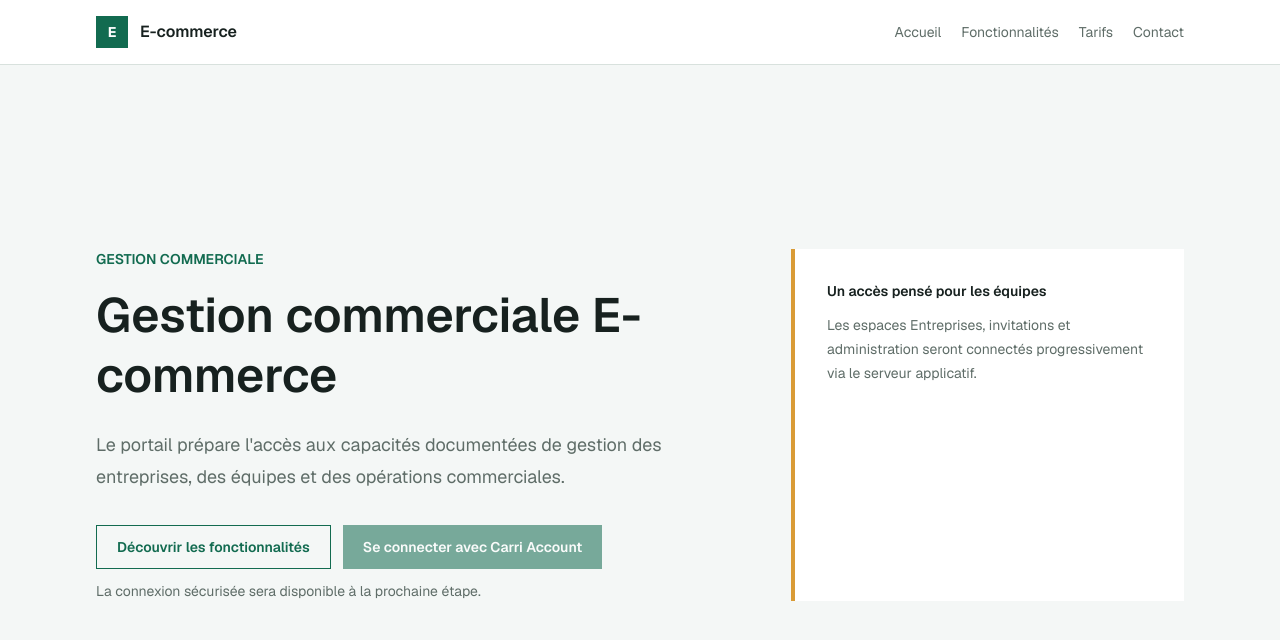
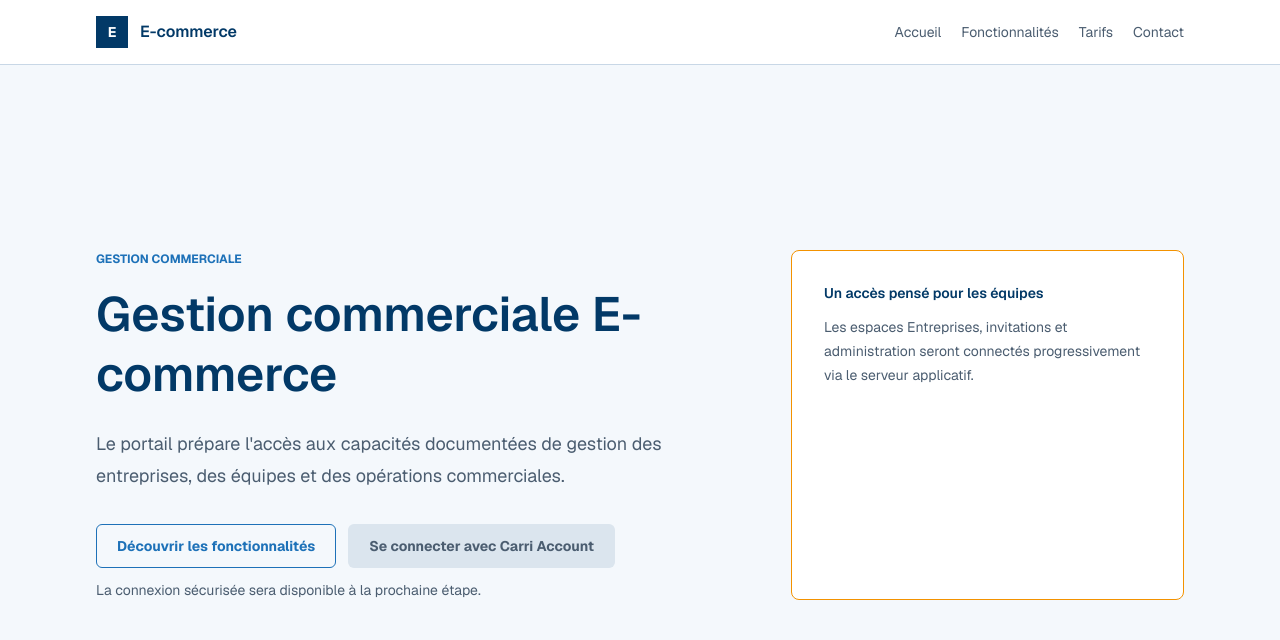
Before and after one commit to djtg-dig/ecomfront, a Next.js app: page / in a window 1280 px wide. Shown: the top 640 px of the page. Built offline with nearby package versions, Linux system fonts and the light colour scheme; no server answers.

Commit message:
feat: align ecommerce UI with Djana Academy brand identity and SEO tests

```diff
--- a/src/app/(public)/contact/page.tsx
+++ b/src/app/(public)/contact/page.tsx
@@ -6,11 +6,11 @@ export const metadata: Metadata = createPublicMetadata("/contact");
 
 export default function ContactPage() {
   return (
-    <main className="min-h-screen bg-[var(--surface)] text-[var(--ink)]">
+    <main className="page-shell">
       <PublicHeader />
       <section className="mx-auto max-w-6xl px-5 py-16 sm:px-8 sm:py-20">
-        <p className="text-sm font-semibold text-[var(--brand)]">CONTACT</p>
-        <h1 className="mt-4 text-4xl font-semibold leading-tight sm:text-5xl">Contact</h1>
+        <p className="eyebrow">CONTACT</p>
+        <h1 className="mt-4 text-4xl font-semibold leading-tight text-[var(--brand-secondary)] sm:text-5xl">Contact</h1>
         <p className="mt-6 max-w-2xl text-lg leading-8 text-[var(--muted)]">
           Les modalités de contact seront publiées après validation. Aucun moyen de contact public n&apos;est encore affiché.
         </p>
--- a/src/app/(public)/page.tsx
+++ b/src/app/(public)/page.tsx
@@ -7,23 +7,23 @@ export const metadata: Metadata = createPublicMetadata("/");
 
 export default function Home() {
   return (
-    <main className="min-h-screen bg-[var(--surface)] text-[var(--ink)]">
+    <main className="page-shell">
       <PublicHeader />
 
       <section className="mx-auto grid min-h-[calc(100vh-5rem)] max-w-6xl content-center gap-10 px-5 py-16 sm:px-8 lg:grid-cols-[1.25fr_0.75fr]">
         <div className="max-w-2xl">
-          <p className="mb-4 text-sm font-semibold text-[var(--brand)]">GESTION COMMERCIALE</p>
-          <h1 className="text-4xl font-semibold leading-tight sm:text-5xl">
+          <p className="eyebrow mb-4">GESTION COMMERCIALE</p>
+          <h1 className="text-4xl font-semibold leading-tight text-[var(--brand-secondary)] sm:text-5xl">
             Gestion commerciale E-commerce
           </h1>
           <p className="mt-6 max-w-xl text-lg leading-8 text-[var(--muted)]">
             Le portail prépare l&apos;accès aux capacités documentées de gestion des entreprises, des équipes et des opérations commerciales.
           </p>
-          <Link className="mt-8 inline-flex h-11 items-center justify-center border border-[var(--brand)] px-5 text-sm font-semibold text-[var(--brand)] hover:bg-[var(--brand)] hover:text-white" href="/fonctionnalites">
+          <Link className="button button-outline mt-8" href="/fonctionnalites">
             Découvrir les fonctionnalités
           </Link>
           <button
-            className="ml-0 mt-3 inline-flex h-11 items-center justify-center bg-[var(--brand)] px-5 text-sm font-semibold text-white disabled:cursor-not-allowed disabled:opacity-55 sm:ml-3"
+            className="button button-primary ml-0 mt-3 sm:ml-3"
             disabled
             type="button"
           >
@@ -34,8 +34,8 @@ export default function Home() {
           </p>
         </div>
 
-        <aside className="border-l-4 border-[var(--accent)] bg-white p-6 sm:p-8">
-          <h2 className="text-sm font-semibold text-[var(--ink)]">Un accès pensé pour les équipes</h2>
+        <aside className="content-panel accent-rule border-l-4 p-6 sm:p-8">
+          <h2 className="text-sm font-semibold text-[var(--brand-secondary)]">Un accès pensé pour les équipes</h2>
           <p className="mt-3 text-sm leading-6 text-[var(--muted)]">
             Les espaces Entreprises, invitations et administration seront connectés
             progressivement via le serveur applicatif.
--- a/src/app/(public)/tarifs/page.tsx
+++ b/src/app/(public)/tarifs/page.tsx
@@ -6,11 +6,11 @@ export const metadata: Metadata = createPublicMetadata("/tarifs");
 
 export default function TarifsPage() {
   return (
-    <main className="min-h-screen bg-[var(--surface)] text-[var(--ink)]">
+    <main className="page-shell">
       <PublicHeader />
       <section className="mx-auto max-w-6xl px-5 py-16 sm:px-8 sm:py-20">
-        <p className="text-sm font-semibold text-[var(--brand)]">TARIFS</p>
-        <h1 className="mt-4 text-4xl font-semibold leading-tight sm:text-5xl">Tarifs</h1>
+        <p className="eyebrow">TARIFS</p>
+        <h1 className="mt-4 text-4xl font-semibold leading-tight text-[var(--brand-secondary)] sm:text-5xl">Tarifs</h1>
         <p className="mt-6 max-w-2xl text-lg leading-8 text-[var(--muted)]">
           Aucune grille tarifaire validée n&apos;est disponible à ce jour. Cette page sera complétée lorsque les informations métier auront été confirmées.
         </p>
--- a/src/app/error.tsx
+++ b/src/app/error.tsx
@@ -2,11 +2,11 @@
 
 export default function ErrorPage({ reset }: { reset: () => void }) {
   return (
-    <main className="grid min-h-screen place-items-center bg-[var(--surface)] p-6 text-center">
+    <main className="page-shell grid place-items-center p-6 text-center">
       <div>
-        <h1 className="text-2xl font-semibold">Une erreur est survenue</h1>
+        <h1 className="text-2xl font-semibold text-[var(--brand-secondary)]">Une erreur est survenue</h1>
         <p className="mt-3 text-[var(--muted)]">Veuillez réessayer dans quelques instants.</p>
-        <button className="mt-6 h-10 bg-[var(--brand)] px-4 text-sm font-semibold text-white" onClick={reset} type="button">
+        <button className="button button-primary mt-6" onClick={reset} type="button">
           Réessayer
         </button>
       </div>
--- a/src/app/globals.css
+++ b/src/app/globals.css
@@ -1,12 +1,30 @@
 @import "tailwindcss";
 
 :root {
-  --surface: #f4f7f6;
-  --ink: #17211f;
-  --muted: #5f6d68;
-  --line: #d8e1dd;
-  --brand: #126b50;
-  --accent: #d99b36;
+  /* Historical Djana Academy brand colors, observed in logo-djana.svg and UI. */
+  --carri-blue: #1d71b8;
+  --carri-navy: #023967;
+  --carri-orange: #f39200;
+  --carri-sky: #62b3e5;
+  --carri-ink: #04111f;
+  --carri-surface: #f4f8fc;
+
+  /* Product-system colors proposed for Carri Business applications. */
+  --brand: var(--carri-blue);
+  --brand-hover: #155b96;
+  --brand-secondary: var(--carri-navy);
+  --accent: var(--carri-orange);
+  --surface: var(--carri-surface);
+  --surface-raised: #ffffff;
+  --ink: var(--carri-ink);
+  --muted: #4b5d70;
+  --line: #c8d7e6;
+  --focus-ring: var(--carri-blue);
+  --control-disabled: #dbe5ee;
+  --success: #087f5b;
+  --error: #b42318;
+  --warning: #9a6700;
+  --info: var(--carri-blue);
   --background: var(--surface);
   --foreground: var(--ink);
 }
@@ -14,11 +32,130 @@
 @theme inline {
   --color-background: var(--background);
   --color-foreground: var(--foreground);
+  --color-surface: var(--surface);
+  --color-surface-raised: var(--surface-raised);
+  --color-ink: var(--ink);
+  --color-muted: var(--muted);
+  --color-line: var(--line);
+  --color-brand: var(--brand);
+  --color-brand-secondary: var(--brand-secondary);
+  --color-accent: var(--accent);
+  --color-success: var(--success);
+  --color-error: var(--error);
+  --color-warning: var(--warning);
+  --color-info: var(--info);
   --font-sans: var(--font-geist-sans);
   --font-mono: var(--font-geist-mono);
+}
+
+* {
+  border-color: var(--line);
+}
+
+html {
+  font-family: var(--font-geist-sans), ui-sans-serif, system-ui, sans-serif;
 }
 
 body {
   background: var(--background);
   color: var(--foreground);
 }
+
+:focus-visible {
+  outline: 3px solid var(--focus-ring);
+  outline-offset: 3px;
+}
+
+.page-shell {
+  min-height: 100vh;
+  background: var(--surface);
+  color: var(--ink);
+}
+
+.site-header {
+  border-bottom: 1px solid var(--line);
+  background: var(--surface-raised);
+}
+
+.brand-lockup {
+  color: var(--brand-secondary);
+}
+
+.brand-mark {
+  background: var(--brand-secondary);
+  color: var(--surface-raised);
+}
+
+.nav-link {
+  color: var(--muted);
+  text-underline-offset: 0.25rem;
+}
+
+.nav-link:hover {
+  color: var(--brand-secondary);
+  text-decoration: underline;
+}
+
+.eyebrow {
+  color: var(--brand);
+  font-size: 0.75rem;
+  font-weight: 700;
+}
+
+.content-panel {
+  border: 1px solid var(--line);
+  border-radius: 0.5rem;
+  background: var(--surface-raised);
+}
+
+.accent-rule {
+  border-color: var(--accent);
+}
+
+.button {
+  display: inline-flex;
+  min-height: 2.75rem;
+  align-items: center;
+  justify-content: center;
+  border: 1px solid transparent;
+  border-radius: 0.375rem;
+  padding-inline: 1.25rem;
+  font-size: 0.875rem;
+  font-weight: 700;
+  transition: background-color 160ms ease, border-color 160ms ease, color 160ms ease;
+}
+
+.button-primary {
+  background: var(--brand);
+  color: var(--surface-raised);
+}
+
+.button-primary:hover:not(:disabled) {
+  background: var(--brand-hover);
+}
+
+.button-secondary {
+  background: var(--brand-secondary);
+  color: var(--surface-raised);
+}
+
+.button-secondary:hover:not(:disabled) {
+  background: var(--brand);
+}
+
+.button-outline {
+  border-color: var(--brand);
+  color: var(--brand);
+}
+
+.button-outline:hover:not(:disabled) {
+  background: var(--brand);
+  color: var(--surface-raised);
+}
+
+.button:disabled {
+  cursor: not-allowed;
+  background: var(--control-disabled);
+  color: var(--muted);
+  opacity: 1;
+}
--- a/src/components/public/public-header.tsx
+++ b/src/components/public/public-header.tsx
@@ -9,19 +9,19 @@ const navigation = [
 
 export function PublicHeader() {
   return (
-    <header className="border-b border-[var(--line)] bg-white">
+    <header className="site-header">
       <div className="mx-auto flex min-h-16 max-w-6xl flex-wrap items-center justify-between gap-x-6 gap-y-3 px-5 py-3 sm:px-8">
-        <Link className="flex items-center gap-3 font-semibold" href="/">
-          <span className="grid size-8 place-items-center bg-[var(--brand)] text-sm font-bold text-white">
+        <Link className="brand-lockup flex items-center gap-3 font-semibold" href="/">
+          <span className="brand-mark grid size-8 place-items-center text-sm font-bold">
             E
           </span>
           E-commerce
         </Link>
         <nav aria-label="Navigation principale">
-          <ul className="flex flex-wrap items-center gap-x-5 gap-y-2 text-sm text-[var(--muted)]">
+          <ul className="flex flex-wrap items-center gap-x-5 gap-y-2 text-sm">
             {navigation.map((item) => (
               <li key={item.href}>
-                <Link className="hover:text-[var(--ink)]" href={item.href}>
+                <Link className="nav-link" href={item.href}>
                   {item.label}
                 </Link>
               </li>
```
Also changed, not shown: src/app/(auth)/connexion/page.tsx (+5 -5 lines), src/app/(public)/fonctionnalites/page.tsx (+6 -6 lines), src/app/not-found.tsx (+4 -4 lines), 3 other files (tests, documents, lock files or other folders).
